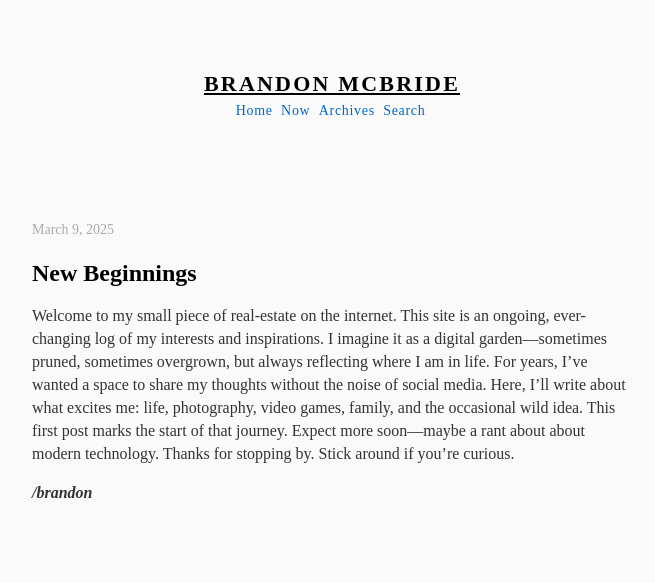
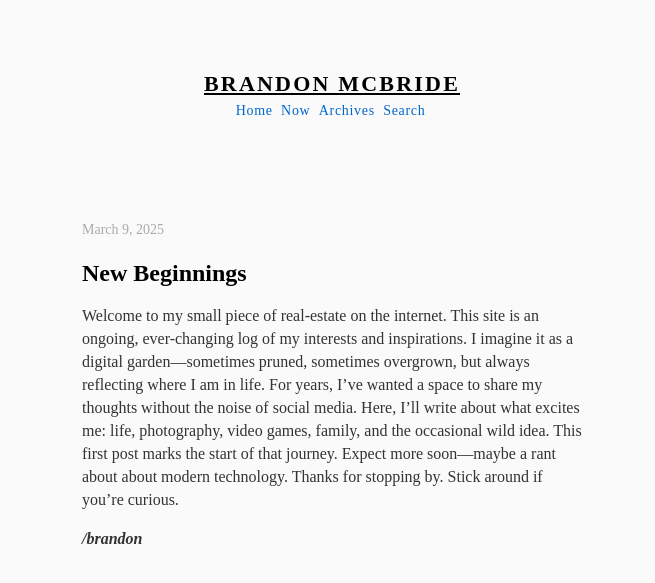
Before and after one commit to bmcbride-op/bmcbride-op.github.io, a Jekyll site: the page built from _posts/2025-03-09-new-beginnings.md, in a window 1280 px wide. Shown: the top 583 px of the page, without its empty margins (308-963 px from the left). Built offline with Jekyll 4.4.1, drawn with Linux system fonts in a browser that asks for light colours; some web fonts are replaced.

Commit message:
Update default.html

```diff
--- a/_layouts/default.html
+++ b/_layouts/default.html
@@ -19,11 +19,13 @@
         <a href="/search" title="Search">Search</a>
       </div>
       <br /><br /><br />
-      {% if page.date %}
-        <a href="{{ page.url }}" class="lightText">{{ page.date | date: "%B %-d, %Y" }}</a>
-        <h1 id="{{ page.title | slugify }}">{{ page.title }}</h1>
-      {% endif %}
-      {{ content }}
+      <div class="blog-post">
+        {% if page.date %}
+          <a href="{{ page.url }}" class="lightText">{{ page.date | date: "%B %-d, %Y" }}</a>
+          <h1 id="{{ page.title | slugify }}">{{ page.title }}</h1>
+        {% endif %}
+        {{ content }}
+      </div>
       <br /><br /><br />
     </div>
     <script src="/script.js" type="text/javascript"></script>
```
